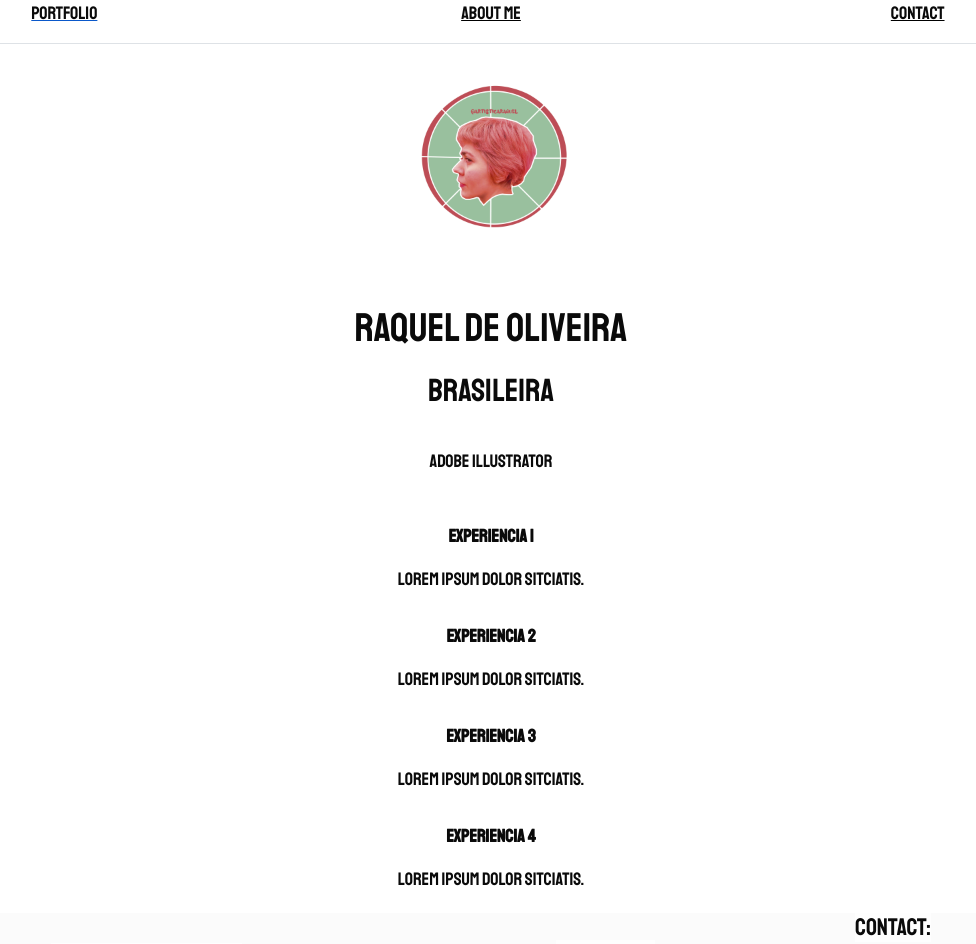
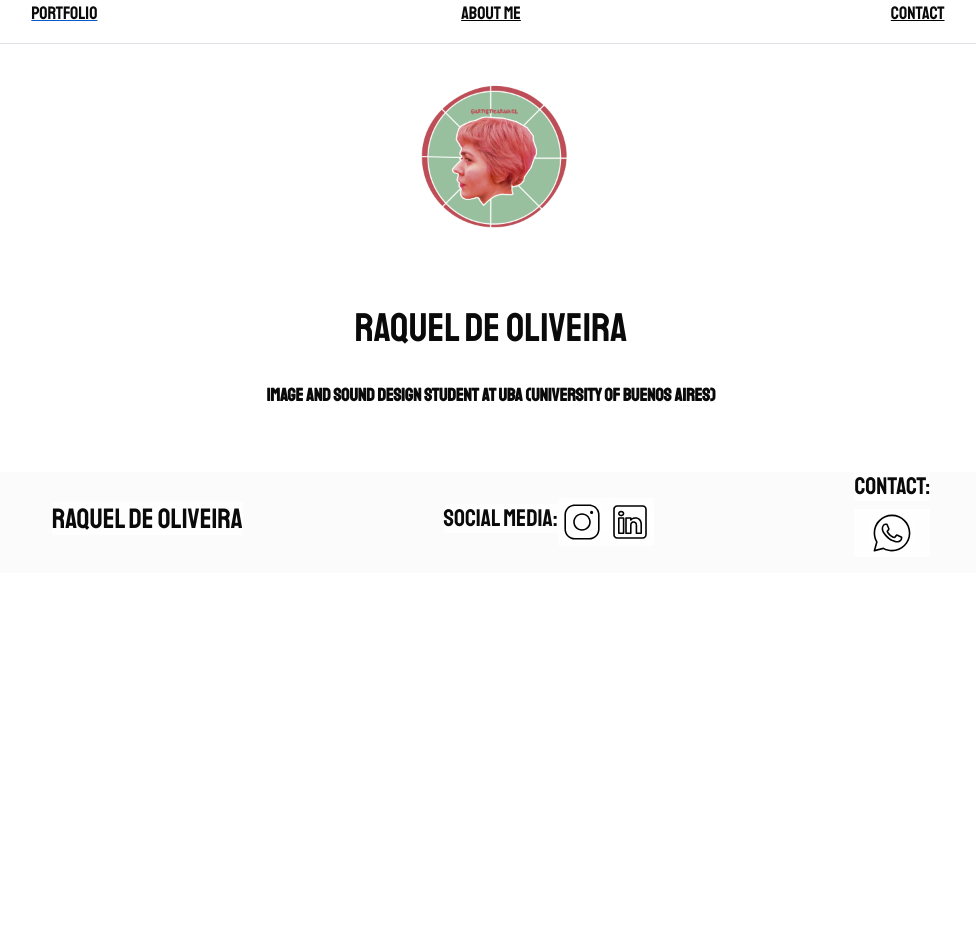
Before and after one commit to abrilcapizzano/portfolio-rog, a React (Create React App) app: page /about in a window 1280 px wide. Shown: the top 944 px of the page, without its empty margins (149-1125 px from the left). After the commit the page ends 800 px from the top, so only its background shows below. Built offline with nearby package versions, Linux system fonts and the light colour scheme.

Commit message:
ultimas modis

```diff
--- a/src/componentes/about/About.jsx
+++ b/src/componentes/about/About.jsx
@@ -9,30 +9,10 @@ function Intro () {
 <>
 <img src={icon} className="foto-cv" alt="Foto intro" />
 <h1>Raquel de Oliveira</h1>
-<h2>Brasileira</h2>
-<p className="texto-intro">Adobe Illustrator</p>
-
 <div className="contenedor">
 <article className="experiencias">
-    <p className="titulo1">Experiencia 1</p>
-    <p className="texto-exp">Lorem ipsum dolor sitciatis.</p>
+    <p className="titulo1">Image and Sound Design student at UBA (University of Buenos Aires)</p>
 </article>
-
-<article className="experiencias">
-    <p className="titulo1">Experiencia 2</p>
-    <p className="texto-exp">Lorem ipsum dolor sitciatis.</p>
-</article>
-
-
-<article className="experiencias">
-    <p className="titulo1">Experiencia 3</p>
-    <p className="texto-exp">Lorem ipsum dolor sitciatis.</p>
-</article>
-<article className="experiencias">
-    <p className="titulo1">Experiencia 4</p>
-    <p className="texto-exp">Lorem ipsum dolor sitciatis.</p>
-</article>
-
 </div>
 </>
     )
--- a/src/componentes/footer/Footer.jsx
+++ b/src/componentes/footer/Footer.jsx
@@ -14,7 +14,7 @@ function Footer() {
         <h4>Social Media:</h4>
         <article>
        <a href="https://www.instagram.com/artisticaraquel/"> <img src={insta} className="icon" alt="Instagram Logo" /></a>
-      <a href="https://www.linkedin.com/in/raquel-de-oliveira-gomes">  <img src={linkedin} className="icon" alt="Linkedin Logo" /></a>
+      <a href="https://www.linkedin.com/in/raquel-de-oliveira-gomes"><img src={linkedin} className="icon" alt="Linkedin Logo" /></a>
         </article>
         </div>
 
--- a/src/componentes/portfolio/Portfolio.jsx
+++ b/src/componentes/portfolio/Portfolio.jsx
@@ -39,7 +39,7 @@ function Cards () {
                 <img src={foto8} alt="Unicorn"/>
             </a>
 
-            <video width="340" controls loop autoPlay muted><source src={video} type="video/mp4" /></video></div>
+            <video width="600" controls loop autoPlay muted><source src={video} type="video/mp4" /></video></div>
     </div>
 </div>
     )
```
